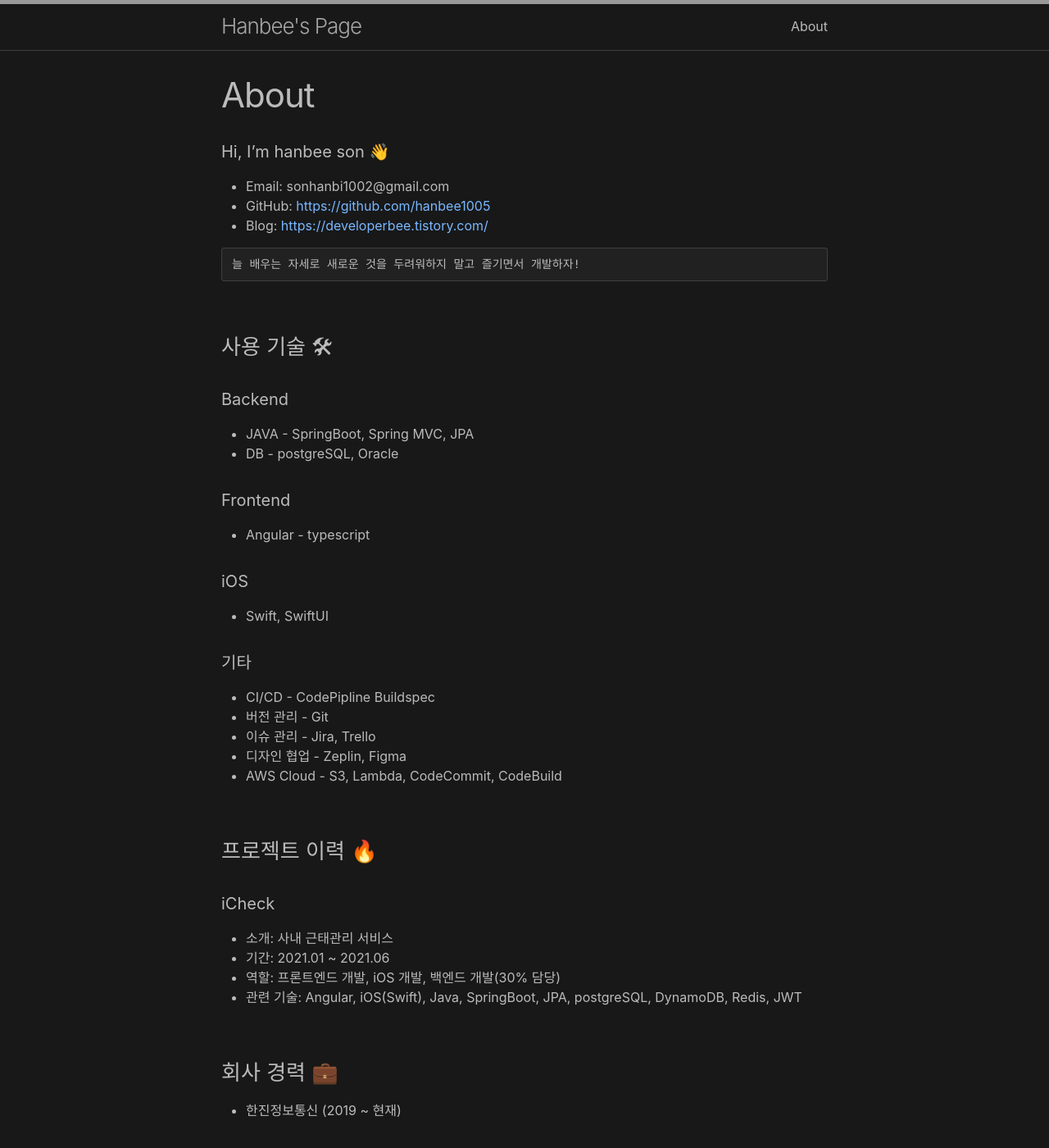
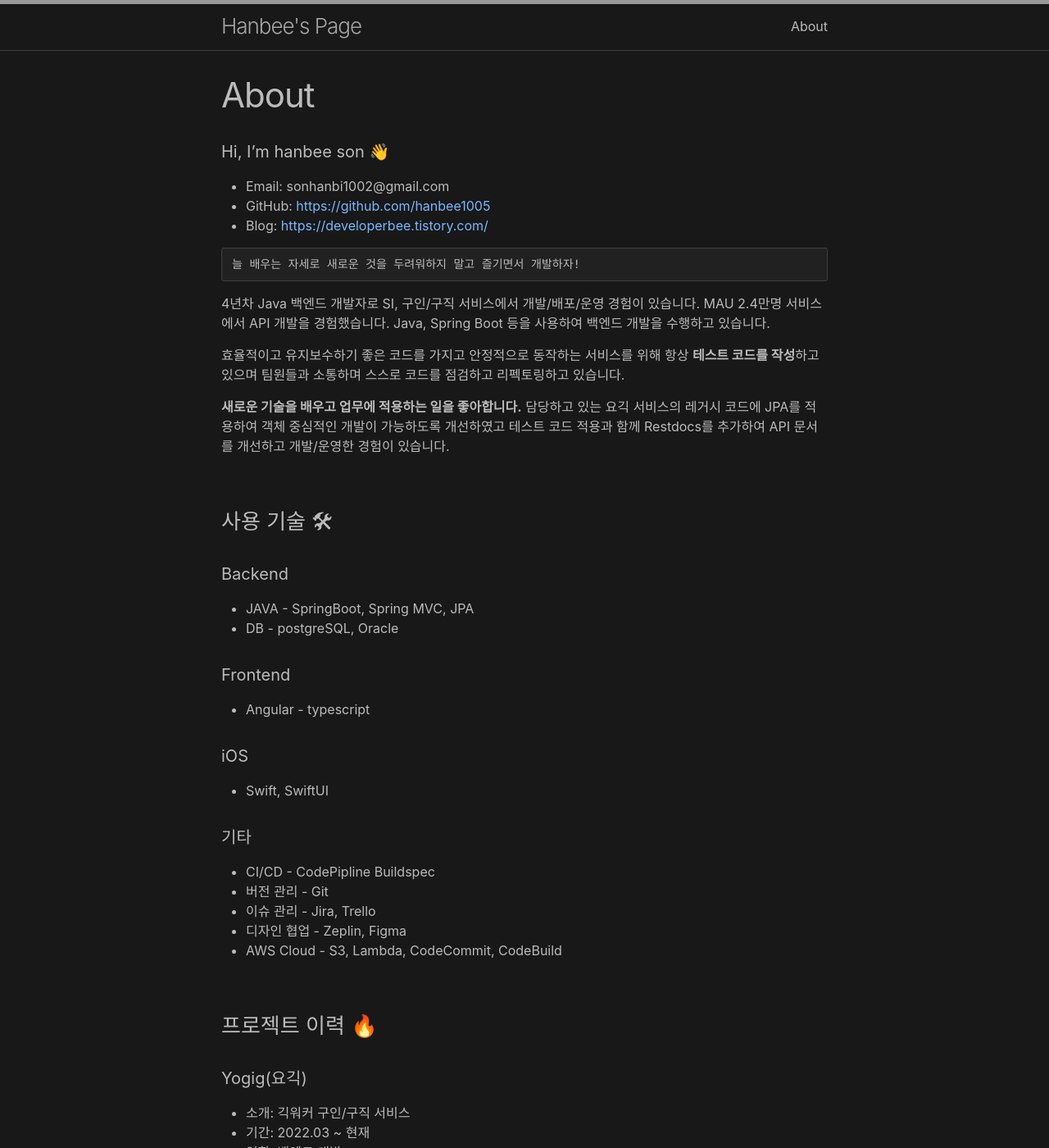
Before and after one commit to hanbee1005/hanbee1005.github.io, a Jekyll site: the page built from about.md, in a window 1280 px wide and 1400 px high. Shown: the whole window at 82% size. Built offline with Jekyll 4.4.1, drawn with Linux system fonts in a browser that asks for light colours; some of the changed text lies outside the part shown.

Commit message:
Update about.md

````diff
--- a/about.md
+++ b/about.md
@@ -12,6 +12,12 @@ permalink: /about/
 ```
 늘 배우는 자세로 새로운 것을 두려워하지 말고 즐기면서 개발하자!
 ```
+
+4년차 Java 백엔드 개발자로 SI, 구인/구직 서비스에서 개발/배포/운영 경험이 있습니다. MAU 2.4만명 서비스에서 API 개발을 경험했습니다. Java, Spring Boot 등을 사용하여 백엔드 개발을 수행하고 있습니다.
+
+효율적이고 유지보수하기 좋은 코드를 가지고 안정적으로 동작하는 서비스를 위해 항상 **테스트 코드를 작성**하고 있으며 팀원들과 소통하며 스스로 코드를 점검하고 리펙토링하고 있습니다.
+
+**새로운 기술을 배우고 업무에 적용하는 일을 좋아합니다.** 담당하고 있는 요긱 서비스의 레거시 코드에 JPA를 적용하여 객체 중심적인 개발이 가능하도록 개선하였고 테스트 코드 적용과 함께 Restdocs를 추가하여 API 문서를 개선하고 개발/운영한 경험이 있습니다.
 
 ### 사용 기술 🛠
 #### Backend
@@ -32,6 +38,12 @@ permalink: /about/
 - AWS Cloud - S3, Lambda, CodeCommit, CodeBuild
 
 ### 프로젝트 이력 🔥
+#### Yogig(요긱)
+- 소개: 긱워커 구인/구직 서비스
+- 기간: 2022.03 ~ 현재
+- 역할: 백엔드 개발
+- 관련 기술: Java, SpringBoot, JPA, MySQL, Redis, Spring Restdocs
+
 #### iCheck
 - 소개: 사내 근태관리 서비스
 - 기간: 2021.01 ~ 2021.06
@@ -39,7 +51,8 @@ permalink: /about/
 - 관련 기술: Angular, iOS(Swift), Java, SpringBoot, JPA, postgreSQL, DynamoDB, Redis, JWT
 
 ### 회사 경력 💼
-- 한진정보통신 (2019 ~ 현재)
+- 엔터프라이즈 블록체인 (2022.02 ~ 현재)
+- 한진정보통신 (2019.08 ~ 2022.02)
 
 ### 단체 경력 👥
 - "멋쟁이 사자처럼" 동아리 (2018)
````
